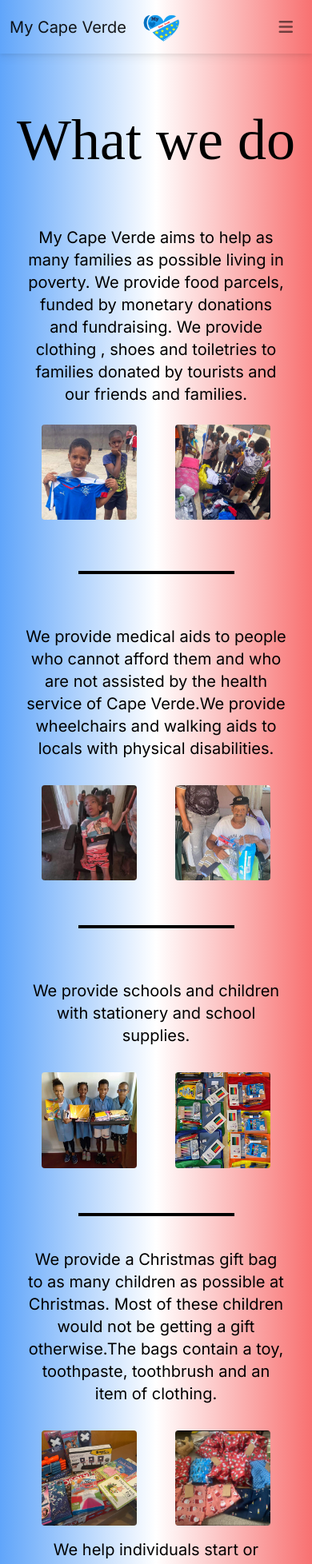
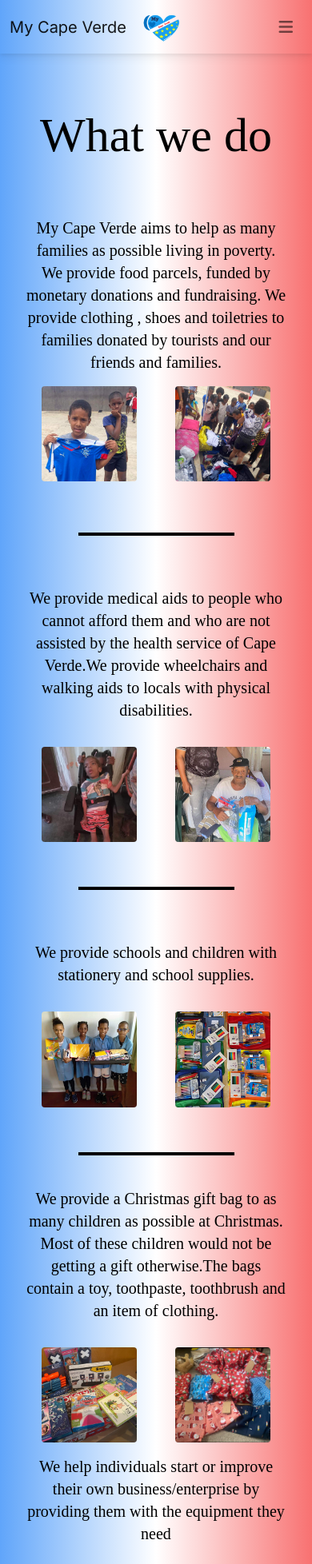
Before and after one commit to jacam666/capeverde, a Next.js app: page /whatWeDo in a window 390 px wide. Shown: the top 1956 px of the page at 80% size. Built offline with nearby package versions, Linux system fonts and the light colour scheme.

Commit message:
more styling

```diff
--- a/src/app/contactUs/page.tsx
+++ b/src/app/contactUs/page.tsx
@@ -3,9 +3,9 @@ import ResponsiveNavbar from "../components/ResponsiveNavbar"
 
 export default function ContactUs() {
     return (
-        <div className='bg-gradient-to-br from-blue-500 via-white to-red-500' style={{ minHeight: '100vh' }}>
+        <div >
             <ResponsiveNavbar />
-            <div className="isolate px-6 py-24 sm:py-32 lg:px-8  bg-gradient-to-r from-blue-500 via-white to-red-500">
+            <div className="isolate px-6 py-24 sm:py-32 lg:px-8 ">
                 <div className="absolute inset-x-0 top-[-10rem] -z-10 transform-gpu overflow-hidden blur-3xl sm:top-[-20rem]" aria-hidden="true">
                 </div>
                 <div className="mx-auto max-w-2xl text-center">
--- a/src/app/donatePage/page.tsx
+++ b/src/app/donatePage/page.tsx
@@ -14,8 +14,8 @@ export default function Donate() {
     return (
         <div className=''>
             <ResponsiveNavbar />
-            <div className=' text-black px-3 text-center' >
-                <h1 className='homepage-header text-center text-6xl my-6 text-black'>There are several ways to donate:</h1>
+            <div className=' text-black px-3 text-center py-6' >
+                <h1 className='homepage-header text-center text-6xl my-6 text-gray-900'>There are several ways to donate:</h1>
                 <div className='py-2  my-6 text-gray-800'>
                     <h2 className='my-6 pb-3'>Make a monetary donation</h2>
                     <HomePageButton />
--- a/src/app/galleryPage/page.tsx
+++ b/src/app/galleryPage/page.tsx
@@ -65,8 +65,8 @@ export default function Gallery() {
     return (
         <div className="">
             <ResponsiveNavbar />
-            <div className="p-9 ">
-                <h1 className="text-4xl sm:text-6xl lg:text-7xl font-bold text-black mb-4 text-center">Gallery</h1>
+            <div className=" ">
+                <h1 className="homepage-header text-6xl my-12 lg:text-7xl  text-gray-800 text-center">Gallery</h1>
                 <div className="container mx-auto sm:px-5 py-2 lg:px-32 lg:pt-12">
                     <div className="-m-1 flex flex-wrap md:-m-2">
                         <div className="flex w-1/2 flex-wrap">
--- a/src/app/ourTeam/page.tsx
+++ b/src/app/ourTeam/page.tsx
@@ -30,7 +30,7 @@ export default function Team() {
     return (
         <div className="">
             <ResponsiveNavbar />
-            <h1 className="homepage-header text-7xl text-black text-center m-10">Meet Our Team</h1>
+            <h1 className="homepage-header text-6xl text-gray-900 text-center my-12">Meet Our Team</h1>
             <div className="gap-1 grid  sm:grid-cols-2 xl:grid-cols-4 grid-cols-1 p-3">
                 {list.map((item, index) => (
                     <Card key={index}>
@@ -49,8 +49,8 @@ export default function Team() {
                     </Card>
                 ))}
             </div>
-            <div className="border-top border-black mt-3">
-                <h1 className="homepage-header text-7xl text-black text-center m-10">Our Volunteers</h1>
+            <div className="">
+                <h1 className="homepage-header text-6xl text-gray-900 text-center m-10">Our Volunteers</h1>
                 <div>
                     <div className="grid sm:grid-cols-2 xl:grid-cols-4 gap-1 over">
                         <div className="my-3 mx-2">
--- a/src/app/page.tsx
+++ b/src/app/page.tsx
@@ -16,7 +16,7 @@ export default function Home() {
       <ResponsiveNavbar />
       <div className=" pb-8">
         <div className="text-center py-6">
-          <h1 className="homepage-header text-6xl md:text-7xl text-gray-900 text-center mx-auto md:w-3/4 lg:w-2/3 lg:text-6xl mt-16 mb-4">Building a Brighter Future for Cape Verde</h1>
+          <h1 className="homepage-header text-6xl text-gray-900 text-center mx-auto md:w-3/4 lg:w-2/3  mt-16 mb-4">Building a Brighter Future for Cape Verde</h1>
           <h3 className="text-2xl lg:text-2xl sm:py-9">Join us in making a difference, one community at a time.</h3>
         </div>
         <HomePageButton />
--- a/src/app/whatWeDo/page.tsx
+++ b/src/app/whatWeDo/page.tsx
@@ -15,10 +15,10 @@ export default function WhatWeDo() {
         <div className='' >
             <ResponsiveNavbar />
             <div className=' '>
-                <h1 className='homepage-header text-center text-7xl py-6 mt-5 text-black'>What we do</h1>
+                <h1 className='homepage-header text-center text-6xl py-6 mt-5 text-black'>What we do</h1>
                 <div className='  py-3 mx-3 mb-3'>
                     <div className='px-3 my-6 text-black text-center'>
-                        <p className=' text-xl md:text-3xl mb-4 mx-auto md:p-5 '>
+                        <p className='homepage-header text-xl md:text-3xl mx-auto md:p-5 '>
                             My Cape Verde aims to help as many families as possible living in poverty.
                             We provide food parcels, funded by monetary donations and fundraising. We provide clothing ,
                             shoes and toiletries to families donated by tourists and our friends and families.
@@ -41,7 +41,7 @@ export default function WhatWeDo() {
 
                 <div className='  py-2 mx-3 mb-3'>
                     <div className='px-3 pt-2 my-6 text-black text-xl text-center'>
-                        <p className=' text-xl md:text-3xl mx-auto md:p-5'>
+                        <p className='homepage-header text-xl md:text-3xl mx-auto md:p-5'>
                             We provide medical aids to people who cannot afford them and who are not assisted by the
                             health service of Cape Verde.We provide wheelchairs and walking aids to locals with physical
                             disabilities.
@@ -64,7 +64,7 @@ export default function WhatWeDo() {
 
                 <div className='  py-2 mx-3 mb-3'>
                     <div className='px-3 my-6 pt-2 text-black text-xl text-center'>
-                        <p className=' text-xl md:text-3xl mx-auto md:p-5'>We provide schools and children with stationery and school supplies.</p>
+                        <p className='homepage-header text-xl md:text-3xl mx-auto md:p-5'>We provide schools and children with stationery and school supplies.</p>
                         <div className="grid grid-cols-2 gap-2 pt-3 ">
                             <div className="flex justify-center">
                                 <div className="image-container">
@@ -84,7 +84,7 @@ export default function WhatWeDo() {
 
                 <div className='  py-2 mx-3 mb-3'>
                     <div className='text-black px-3 text-xl pt-2 text-center'>
-                        <p className=' text-xl md:text-3xl mx-auto md:p-5'>
+                        <p className='homepage-header text-xl md:text-3xl mx-auto md:p-5'>
                             We provide a Christmas gift bag to as many children as possible at Christmas. Most of these
                             children would not be getting a gift otherwise.The bags contain a toy, toothpaste, toothbrush
                             and an item of clothing.
@@ -101,7 +101,7 @@ export default function WhatWeDo() {
                                 </div>
                             </div>
                         </div>
-                        <p className=' text-xl md:text-3xl mx-auto md:p-5 lg:px-12 mt-3'>
+                        <p className='homepage-header text-xl md:text-3xl mx-auto md:p-5 lg:px-12 mt-3'>
                             We help individuals start or improve their own business/enterprise by providing them with the equipment they need
                         </p>
                     </div>
@@ -111,7 +111,7 @@ export default function WhatWeDo() {
 
                 <div className='py-2 mx-3 mb-3'>
                     <div className='text-black px-3 text-xl pt-2 text-center'>
-                        <p className=' text-xl md:text-3xl mx-auto md:p-5'>
+                        <p className='homepage-header text-xl md:text-3xl mx-auto md:p-5'>
                             We hold activity events including various sports, games and discos.
                             We work with other associations and groups on the islands to improve the lives of Cape
                             Verdeans.
```
